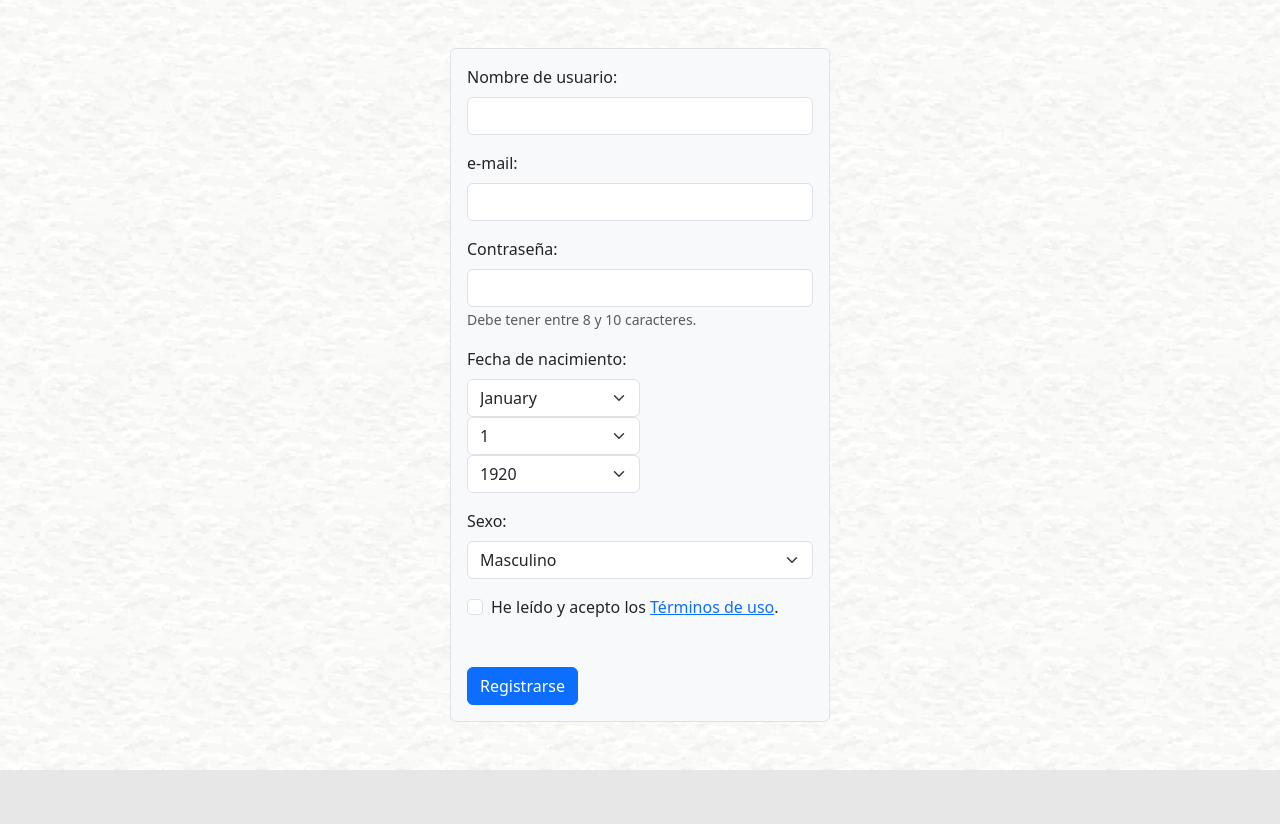
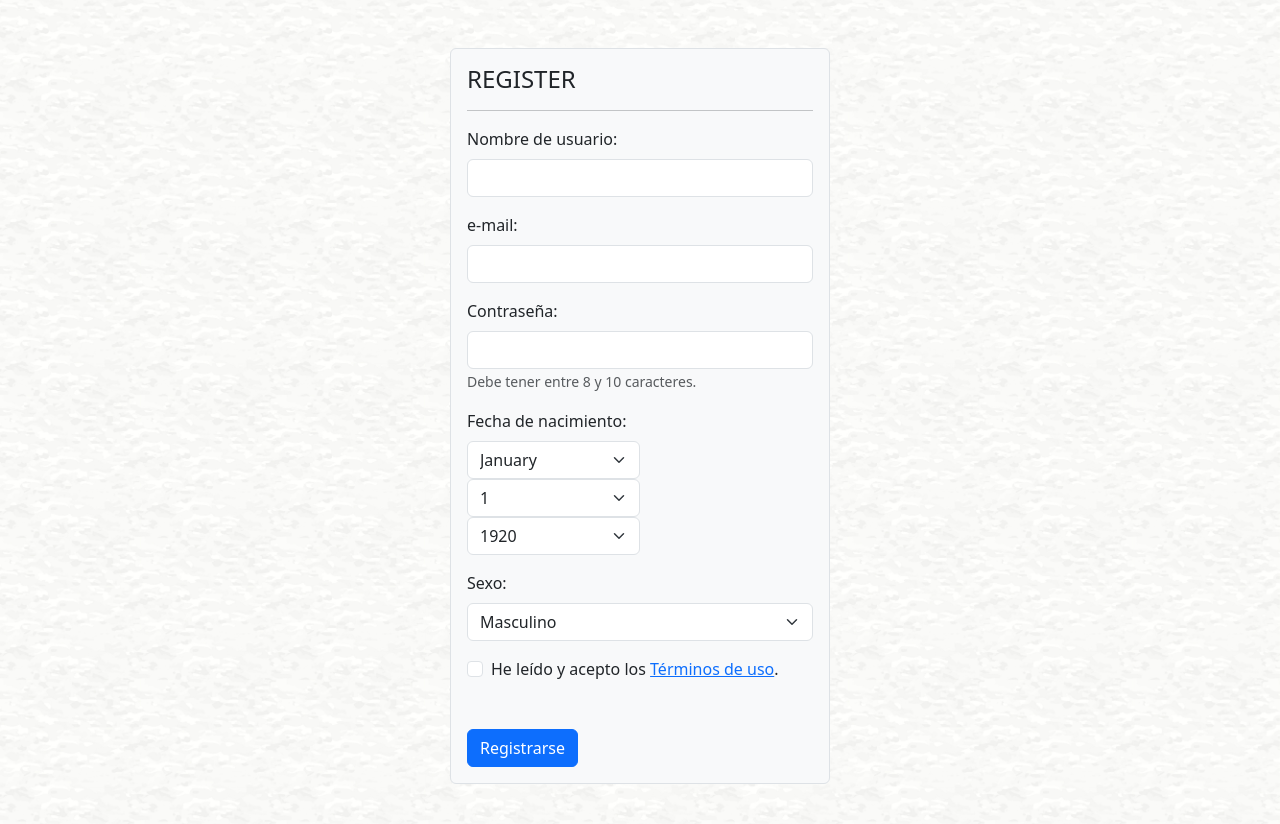
Before and after one commit to d3vh4n5/anchorage, a Django app: page /signup in a window 1280 px wide. Shown: the part 62-886 px from the top of the page. Run offline with Django 4.2, Linux system fonts and the light colour scheme.

Commit message:
Retoques en el header y en los errores individuales del form de sign up

```diff
--- a/templates/anchorage/pages/signup.html
+++ b/templates/anchorage/pages/signup.html
@@ -34,6 +34,8 @@
 
         <div class="row justify-content-center">
             <div class="col-11 col-sm-8 col-md-6 col-lg-4  border rounded p-3 m-5 bg-light">
+                <h4>REGISTER</h4>
+                <hr>
                 <form action="{% url 'signup' %}" method="post">
                     {% csrf_token %}
                     <div class="mb-3">
```
